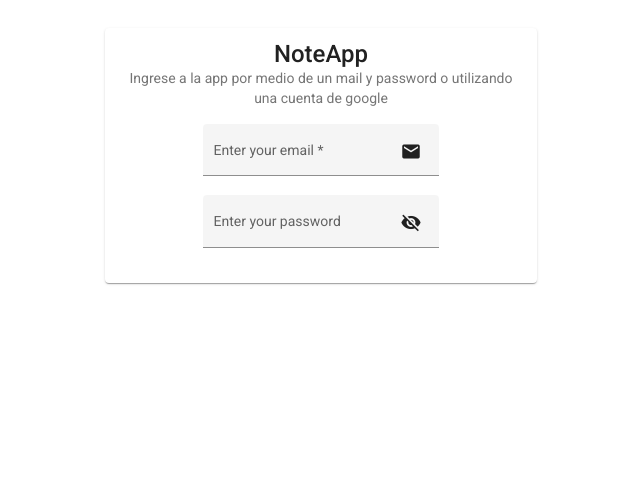
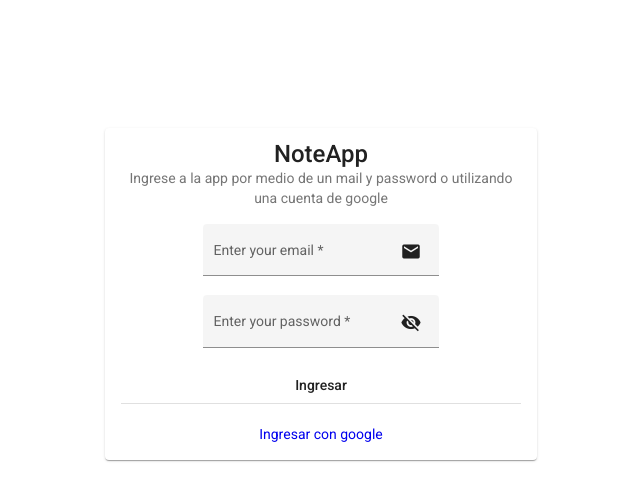
Before and after one commit to macunab/NoteApp, an Angular app: page /login in a window 1280 px wide. Shown: the top 500 px of the page, without its empty margins (319-959 px from the left). Built offline with nearby package versions, Linux system fonts and the light colour scheme.

Commit message:
login template

```diff
--- a/src/app/authentication/login/login.component.html
+++ b/src/app/authentication/login/login.component.html
@@ -1,3 +1,4 @@
+<div class="main-content">
     <div fxLayout="row" fxLayoutAlign="center strech" class="card-note-list">
         <mat-card class="login">
             <mat-card-title>NoteApp</mat-card-title>
@@ -5,7 +6,8 @@
             <mat-card-content>
                 <form autocomplete="off"
                     [formGroup]="loginForm"
-                (ngSubmit)="loginSubmit()">
+                    (ngSubmit)="loginSubmit()"
+                    fxLayout="column">
 
                     <mat-form-field appearance="fill">
                         <mat-label>Enter your email</mat-label>
@@ -17,12 +19,18 @@
 
                     <mat-form-field appearance="fill">
                         <mat-label>Enter your password</mat-label>
-                    <input matInput [type]="hide ? 'password' : 'text'">
+                        <input matInput [type]="hide ? 'password' : 'text'" formControlName="password" required>
                         <button mat-icon-button matSuffix (click)="hide = !hide" [attr.aria-label]="'Hide password'" [attr.aria-pressed]="hide">
                           <mat-icon>{{hide ? 'visibility_off' : 'visibility'}}</mat-icon>
                         </button>
-                </mat-form-field>
+                    </mat-form-field> <br>
+                    <button mat-button type="submit">Ingresar</button>
                 </form>
+                <mat-divider></mat-divider>
+                <div class="auth-google">
+                    <a routerLink="">Ingresar con google</a>
+                </div>
             </mat-card-content>
         </mat-card>
     </div>
+</div>
--- a/src/app/authentication/login/login.component.ts
+++ b/src/app/authentication/login/login.component.ts
@@ -5,10 +5,23 @@ import { FormBuilder, FormGroup, Validators } from '@angular/forms';
   selector: 'app-login',
   templateUrl: './login.component.html',
   styles: [
+    `
+    .main-content {
+      padding-top: 100px;
+    }
+
+    .auth-google {
+      margin-top: 20px;
+    }
+    a {
+      text-decoration: none;
+    }
+    `
   ]
 })
 export class LoginComponent implements OnInit {
 
+  // todo validations to api... todo api
   loginForm: FormGroup = this.fb.group({
     email: ['', [Validators.required, Validators.email]],
     password: ['', [Validators.required, Validators.minLength(5)]]
@@ -22,7 +35,11 @@ export class LoginComponent implements OnInit {
   }
 
   loginSubmit() {
-
+    if(this.loginForm.invalid) {
+      console.log('ES INVALIDO');
+      return;
+    }
+    console.log('login');
   }
 
 }
```
Lines whose indentation alone changed are shown as unchanged.
